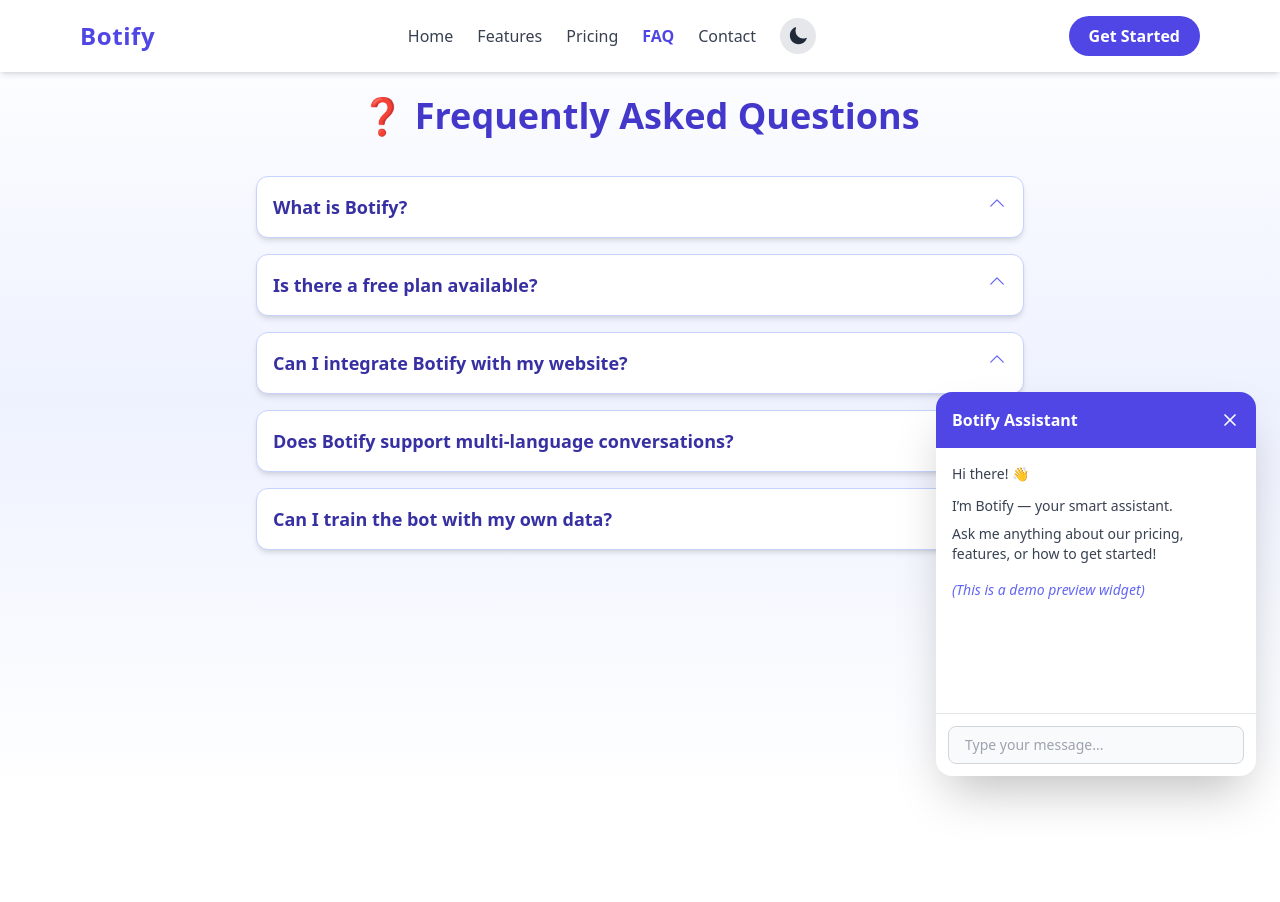
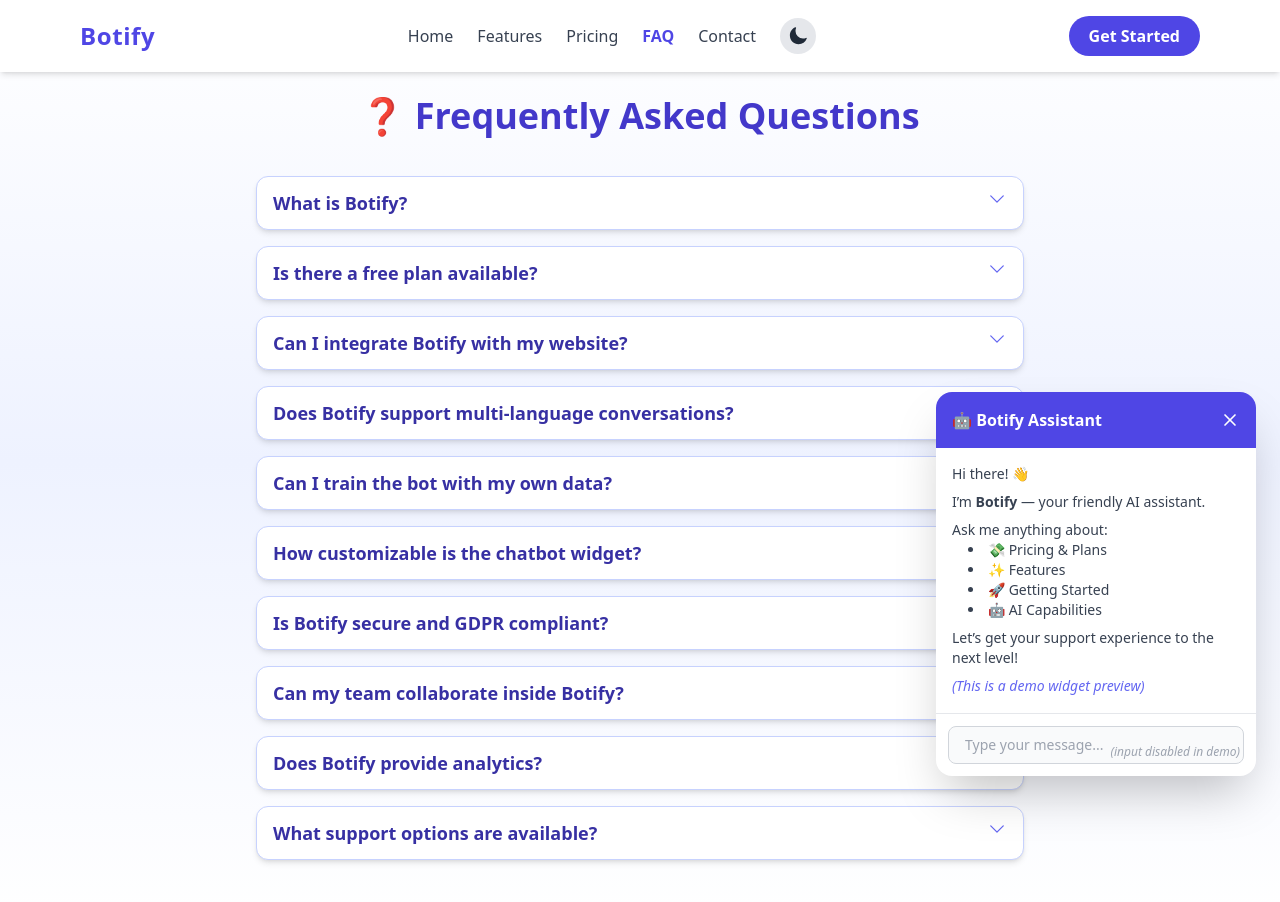
Before and after one commit to Gautam2117/AI-CHATBOT-WEBSITE, a React (Vite) app: page /faq in a window 1280 px wide. Both pictures are taken after a click on the button 1230 px from the left and 750 px from the top of the page. Shown: the top 902 px of the page. Before the commit the page ends 800 px from the top, so only its background shows below. Built offline with nearby package versions, Linux system fonts and the light colour scheme.

Commit message:
enhanced faqs

```diff
--- a/index.html
+++ b/index.html
@@ -9,13 +9,13 @@
     <meta name="description" content="Botify – AI Chatbot for Sales, Support & Lead Capture">
     <meta property="og:title" content="Botify – AI Chatbot for Sales & Support" />
     <meta property="og:description" content="Boost your business with AI-powered conversations, 24/7 automation, and smart lead generation." />
-    <meta property="og:image" content="https://botify.ai/og-image.png" />
+    <meta property="og:image" content="botify-website.vercel.app/og-image.png" />
     <meta property="og:type" content="website" />
-    <meta property="og:url" content="https://botify.ai" />
+    <meta property="og:url" content="https://botify-website.vercel.app/" />
     <meta name="twitter:card" content="summary_large_image" />
     <meta name="twitter:title" content="Botify – AI Chatbot for Sales & Support" />
     <meta name="twitter:description" content="Automate customer service and boost sales with Botify AI." />
-    <meta name="twitter:image" content="https://botify.ai/og-image.png" />
+    <meta name="twitter:image" content="https://botify-website.vercel.app/og-image.png" />
 
     <!-- Google Analytics -->
     <script async src="https://www.googletagmanager.com/gtag/js?id=G-XXXXXXXXXX"></script>
--- a/src/components/FloatingChatWidget.jsx
+++ b/src/components/FloatingChatWidget.jsx
@@ -1,6 +1,6 @@
 // src/components/FloatingChatWidget.jsx
 import React, { useState } from "react";
-import { MessageCircle, X } from "lucide-react";
+import { X } from "lucide-react";
 
 const FloatingChatWidget = () => {
   const [isOpen, setIsOpen] = useState(false);
@@ -8,40 +8,57 @@ const FloatingChatWidget = () => {
   return (
     <div className="fixed bottom-6 right-6 z-50">
       {isOpen ? (
-        <div className="w-80 h-96 bg-white dark:bg-gray-900 shadow-2xl rounded-2xl overflow-hidden flex flex-col">
+        <div className="w-80 h-96 bg-white dark:bg-gray-900 shadow-2xl rounded-2xl overflow-hidden flex flex-col animate-fade-in">
           <div className="bg-indigo-600 text-white p-4 flex items-center justify-between">
-            <span className="font-semibold">Botify Assistant</span>
+            <span className="font-semibold">🤖 Botify Assistant</span>
             <button
               onClick={() => setIsOpen(false)}
               className="text-white hover:text-gray-200"
+              aria-label="Close chat"
             >
               <X className="w-5 h-5" />
             </button>
           </div>
 
-          <div className="flex-1 p-4 overflow-y-auto text-sm text-gray-700 dark:text-gray-200">
-            <p className="mb-3">Hi there! 👋</p>
-            <p className="mb-2">I’m Botify — your smart assistant.</p>
-            <p className="mb-2">Ask me anything about our pricing, features, or how to get started!</p>
-            <p className="italic text-indigo-500 mt-4">(This is a demo preview widget)</p>
+          <div className="flex-1 p-4 overflow-y-auto text-sm text-gray-700 dark:text-gray-200 space-y-2">
+            <p>Hi there! 👋</p>
+            <p>I’m <strong>Botify</strong> — your friendly AI assistant.</p>
+            <p>
+              Ask me anything about:
+              <ul className="list-disc list-inside ml-4">
+                <li>💸 Pricing & Plans</li>
+                <li>✨ Features</li>
+                <li>🚀 Getting Started</li>
+                <li>🤖 AI Capabilities</li>
+              </ul>
+            </p>
+            <p>Let’s get your support experience to the next level!</p>
+            <p className="italic text-indigo-500">(This is a demo widget preview)</p>
           </div>
 
-          <div className="p-3 border-t dark:border-gray-700">
+          <div className="p-3 border-t dark:border-gray-700 relative">
             <input
               type="text"
               placeholder="Type your message..."
               className="w-full px-4 py-2 text-sm rounded-lg border border-gray-300 dark:border-gray-600 bg-gray-50 dark:bg-gray-800 text-gray-800 dark:text-white focus:outline-none focus:ring-2 focus:ring-indigo-500"
               disabled
             />
+            <span className="absolute right-4 bottom-4 text-xs text-gray-400 italic">
+              (input disabled in demo)
+            </span>
           </div>
         </div>
       ) : (
         <button
           onClick={() => setIsOpen(true)}
-          className="bg-indigo-600 hover:bg-indigo-700 text-white p-4 rounded-full shadow-xl flex items-center justify-center"
+          className="bg-white p-3 rounded-full shadow-xl hover:scale-105 transition-all border border-indigo-300 dark:border-indigo-500"
           aria-label="Open Botify Widget"
         >
-          <MessageCircle className="w-5 h-5" />
+          <img
+            src="/Botify_logo.png"
+            alt="Botify Chatbot"
+            className="w-8 h-8 object-contain"
+          />
         </button>
       )}
     </div>
--- a/src/components/SeoHead.jsx
+++ b/src/components/SeoHead.jsx
@@ -5,8 +5,8 @@ import { Helmet } from "react-helmet";
 const SeoHead = ({
   title = "Botify - AI Chatbot for Business",
   description = "Botify is a powerful AI chatbot that boosts your customer support, captures leads, and automates conversations effortlessly.",
-  url = "https://botify.ai",
-  image = "https://botify.ai/og-image.png", // Replace with your actual hosted OG image
+  url = "https://botify-website.vercel.app/",
+  image = "https://botify-website.vercel.app/og-image.png", // Replace with your actual hosted OG image
 }) => {
   return (
     <Helmet>
--- a/src/pages/FAQ.jsx
+++ b/src/pages/FAQ.jsx
@@ -1,7 +1,7 @@
 // src/pages/FAQ.jsx
 import React from "react";
 import { Disclosure } from "@headlessui/react";
-import { ChevronUpIcon } from "@heroicons/react/24/solid";
+import { ChevronDownIcon } from "@heroicons/react/24/solid";
 
 const faqs = [
   {
@@ -24,6 +24,26 @@ const faqs = [
     question: "Can I train the bot with my own data?",
     answer: "Yes, you can upload your FAQs, documents, or custom knowledge base and Botify will learn from them in real-time.",
   },
+  {
+    question: "How customizable is the chatbot widget?",
+    answer: "You can fully customize the look, feel, and behavior of the Botify widget, including colors, icon, greeting text, and more.",
+  },
+  {
+    question: "Is Botify secure and GDPR compliant?",
+    answer: "Yes. Botify follows industry-standard security practices and is compliant with GDPR and other major data protection regulations.",
+  },
+  {
+    question: "Can my team collaborate inside Botify?",
+    answer: "Yes. You can invite teammates, assign roles, and manage bot responses collaboratively via the Botify dashboard.",
+  },
+  {
+    question: "Does Botify provide analytics?",
+    answer: "Absolutely. Our dashboard gives you real-time insights, message volumes, user activity, satisfaction scores, and more.",
+  },
+  {
+    question: "What support options are available?",
+    answer: "We offer email and live chat support for all plans. Pro and Unlimited users also get dedicated onboarding assistance.",
+  },
 ];
 
 const FAQ = () => {
@@ -36,16 +56,16 @@ const FAQ = () => {
         {faqs.map((faq, idx) => (
           <Disclosure key={idx}>
             {({ open }) => (
-              <div className="border border-indigo-200 rounded-xl p-4 shadow-md bg-white">
-                <Disclosure.Button className="flex justify-between w-full text-left text-indigo-800 font-semibold text-lg">
+              <div className="border border-indigo-200 rounded-xl shadow-md bg-white transition-all hover:shadow-lg">
+                <Disclosure.Button className="flex justify-between w-full px-4 py-3 text-left text-indigo-800 font-semibold text-lg focus:outline-none">
                   <span>{faq.question}</span>
-                  <ChevronUpIcon
-                    className={`${
-                      open ? "transform rotate-180" : ""
-                    } w-5 h-5 text-indigo-500`}
+                  <ChevronDownIcon
+                    className={`w-5 h-5 text-indigo-500 transform transition-transform duration-300 ${
+                      open ? "rotate-180" : ""
+                    }`}
                   />
                 </Disclosure.Button>
-                <Disclosure.Panel className="mt-2 text-gray-600">
+                <Disclosure.Panel className="px-4 pb-4 text-gray-600">
                   {faq.answer}
                 </Disclosure.Panel>
               </div>
--- a/tailwind.config.js
+++ b/tailwind.config.js
@@ -6,7 +6,26 @@ export default {
     "./src/**/*.{js,jsx,ts,tsx}",
   ],
   theme: {
-    extend: {},
+    extend: {
+      // You can safely extend with more utilities here
+      animation: {
+        'slow-spin': 'spin 10s linear infinite',
+      },
+    },
   },
-  plugins: [],
+  plugins: [
+    // Scrollbar hiding utility
+    function ({ addUtilities }) {
+      addUtilities({
+        '.no-scrollbar': {
+          /* Firefox */
+          'scrollbar-width': 'none',
+          /* Safari and Chrome */
+          '&::-webkit-scrollbar': {
+            display: 'none',
+          },
+        },
+      });
+    },
+  ],
 }
```
Also changed, not shown: src/components/TestimonialsSection.jsx (+11 -10 lines), public/Botify_logo.png (added).
